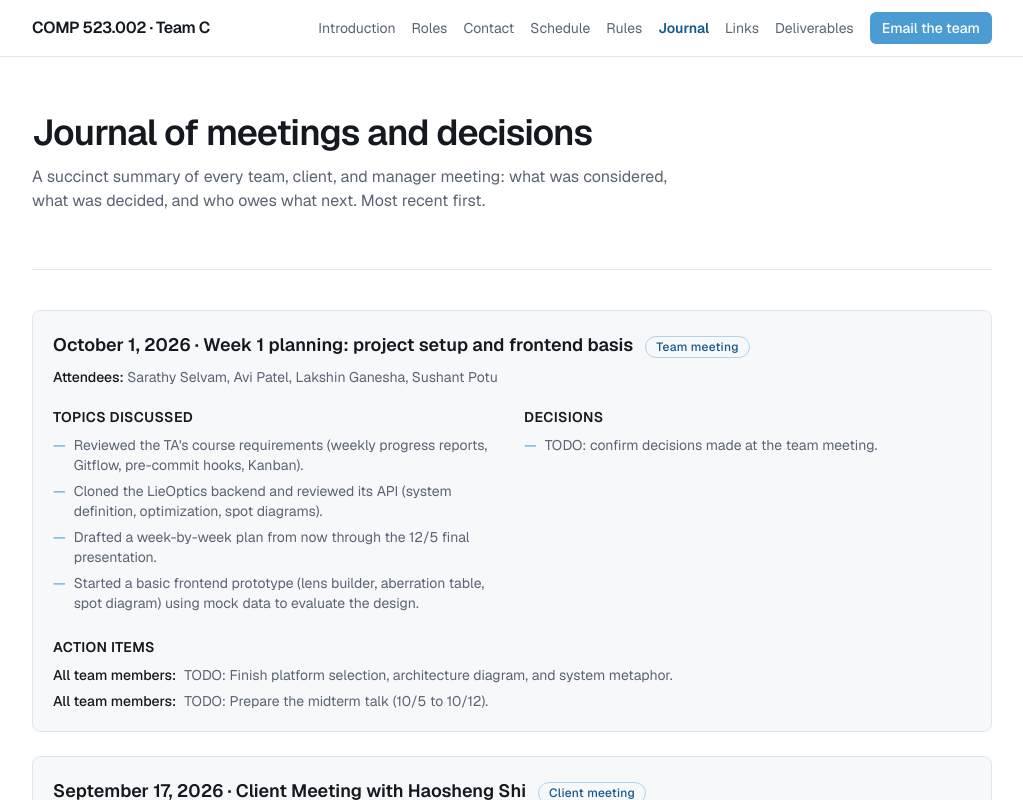
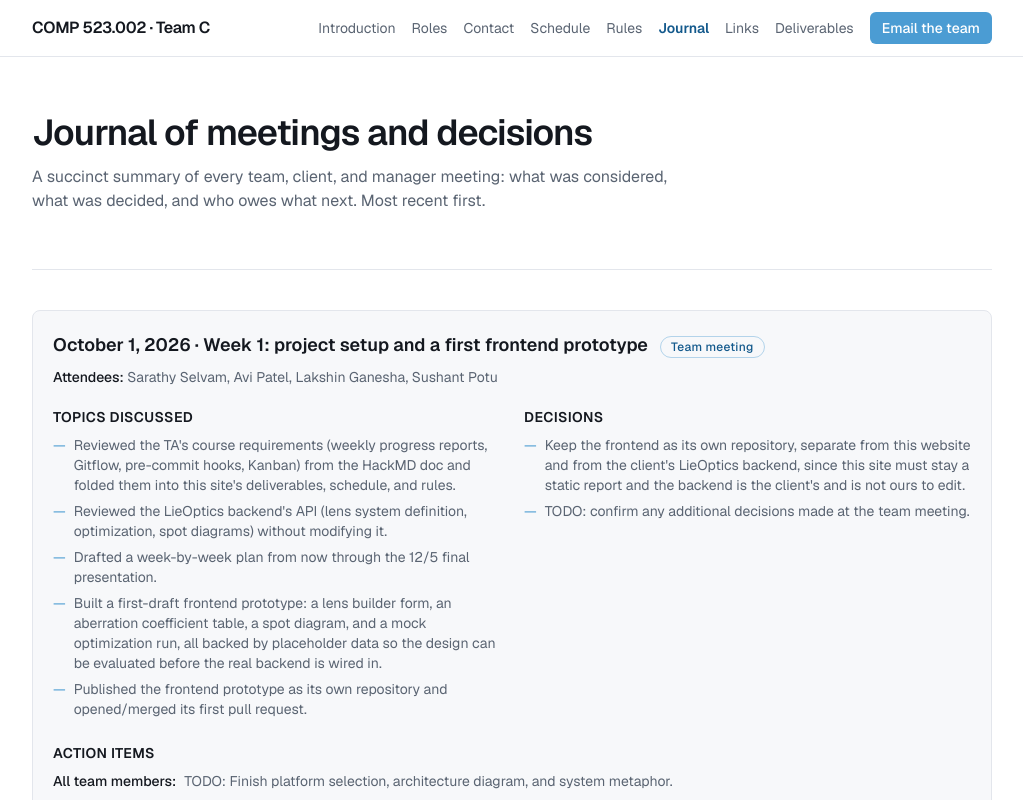
Before and after one commit to SarathyS101/team_website, a Next.js app: page /journal in a window 1280 px wide. Shown: the top 800 px of the page, without its empty margins (128-1151 px from the left). Built offline with nearby package versions, Linux system fonts and the light colour scheme.

Commit message:
docs: update Week 1 journal with today's frontend prototype work

```diff
--- a/content/journal.ts
+++ b/content/journal.ts
@@ -38,7 +38,7 @@ export const entries: readonly JournalEntry[] = [
   {
     date: "2026-10-01",
     type: "Team",
-    title: "Week 1 planning: project setup and frontend basis",
+    title: "Week 1: project setup and a first frontend prototype",
     attendees: [
       "Sarathy Selvam",
       "Avi Patel",
@@ -46,13 +46,15 @@ export const entries: readonly JournalEntry[] = [
       "Sushant Potu",
     ],
     topics: [
-      "Reviewed the TA's course requirements (weekly progress reports, Gitflow, pre-commit hooks, Kanban).",
-      "Cloned the LieOptics backend and reviewed its API (system definition, optimization, spot diagrams).",
+      "Reviewed the TA's course requirements (weekly progress reports, Gitflow, pre-commit hooks, Kanban) from the HackMD doc and folded them into this site's deliverables, schedule, and rules.",
+      "Reviewed the LieOptics backend's API (lens system definition, optimization, spot diagrams) without modifying it.",
       "Drafted a week-by-week plan from now through the 12/5 final presentation.",
-      "Started a basic frontend prototype (lens builder, aberration table, spot diagram) using mock data to evaluate the design.",
+      "Built a first-draft frontend prototype: a lens builder form, an aberration coefficient table, a spot diagram, and a mock optimization run, all backed by placeholder data so the design can be evaluated before the real backend is wired in.",
+      "Published the frontend prototype as its own repository and opened/merged its first pull request.",
     ],
     decisions: [
-      "TODO: confirm decisions made at the team meeting.",
+      "Keep the frontend as its own repository, separate from this website and from the client's LieOptics backend, since this site must stay a static report and the backend is the client's and is not ours to edit.",
+      "TODO: confirm any additional decisions made at the team meeting.",
     ],
     actionItems: [
       {
@@ -62,6 +64,10 @@ export const entries: readonly JournalEntry[] = [
       {
         owner: "All team members",
         task: "TODO: Prepare the midterm talk (10/5 to 10/12).",
+      },
+      {
+        owner: "All team members",
+        task: "Review the frontend prototype and note what to change before wiring in the real backend.",
       },
     ],
   },
```
